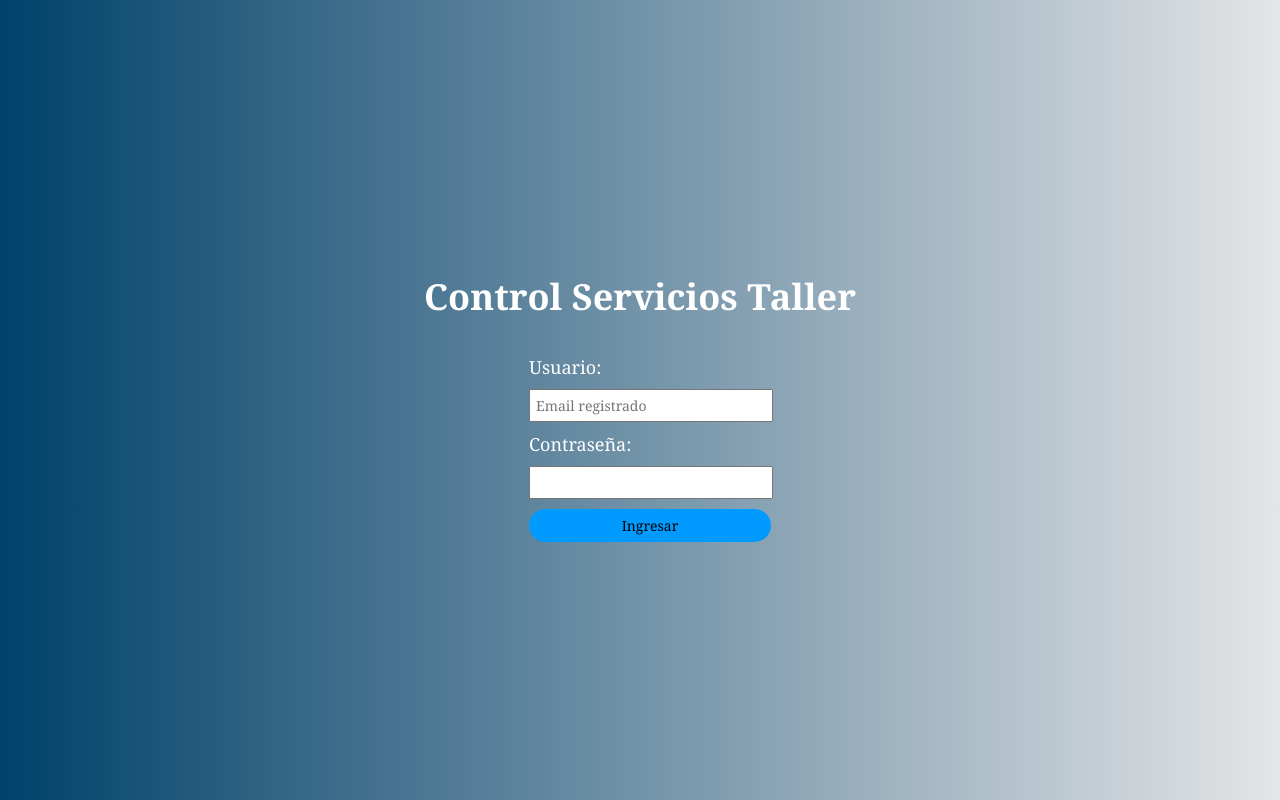
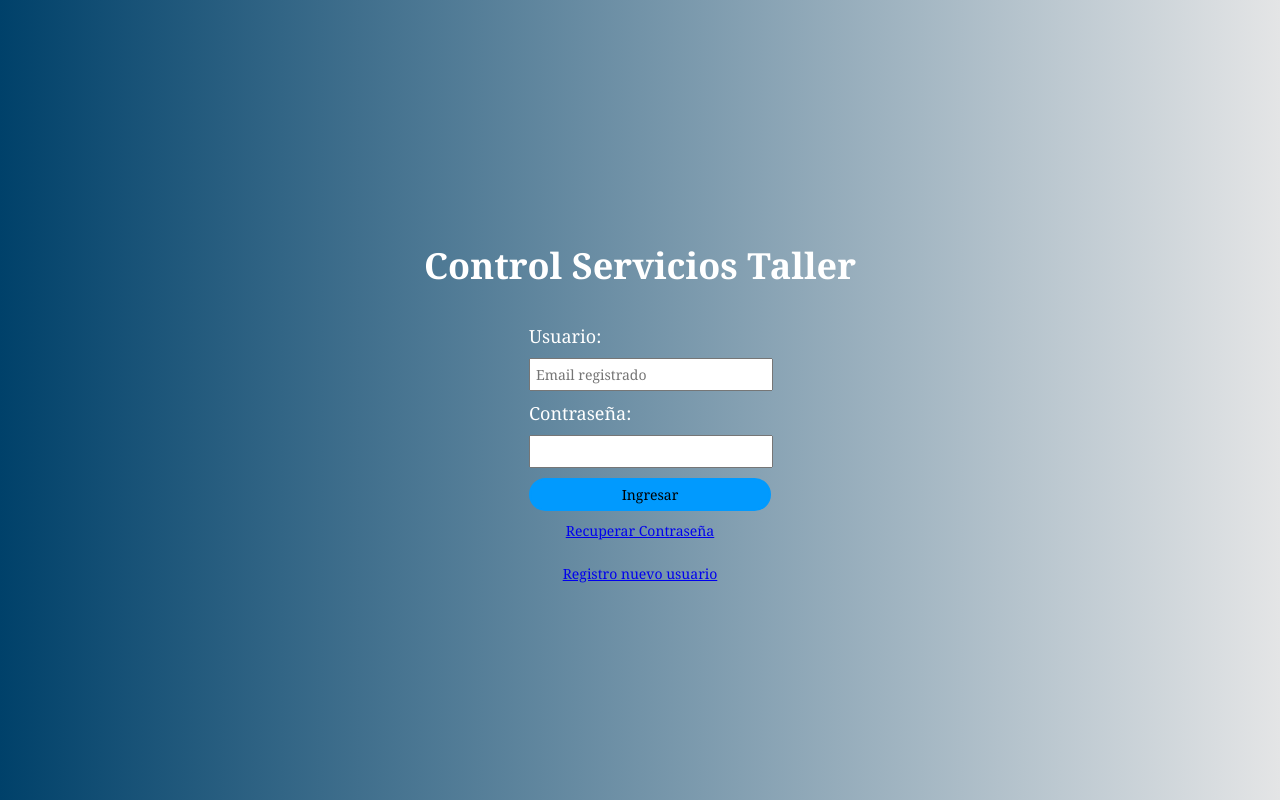
Before and after one commit to Deiby-sys/control_servicios_taller, a React (Create React App) app: page / in a window 1280 px wide. Built offline with nearby package versions, Linux system fonts and the light colour scheme.

Commit message:
Add: delete

```diff
--- a/src/App.css
+++ /dev/null
@@ -1,50 +0,0 @@
-.App {
-  display: flex;
-  flex-direction: column;
-  align-items: center;
-  justify-content: center;
-  font-family:Cambria, Cochin, Georgia, Times, 'Times New Roman', serif;
-  font-size: 18px;
-  color: white;
-  text-align: center;
-}
-
-label {
-  display: block;
-  font-family:Cambria, Cochin, Georgia, Times, 'Times New Roman', serif;
-  margin: 10px;
-  text-align: left;
-}
-
-input {
-  padding: 5px;
-  display: block;
-  margin: 10px;
-  text-align: left;
-  font-family:Cambria, Cochin, Georgia, Times, 'Times New Roman', serif;
-  font-size: 14px;
-  width: 95%;
-}
-
-.btn {
-  background-color: #019afe;
-  border: 2px solid #019afe;
-  cursor: pointer;
-  border-radius: 25px;
-  font-family:Cambria, Cochin, Georgia, Times, 'Times New Roman', serif;
-  text-align: center;
-  width: 100%;
-  /*color: white;*/
-}
-
-.btn:hover {
-  background-color: #048be3;
-  border: 2px solid #048be3;
-  color: white;
-}
-
-p {
-  text-align: center;
-  font-family:Cambria, Cochin, Georgia, Times, 'Times New Roman', serif;
-  font-size: 14px;
-}
--- a/src/App.js
+++ /dev/null
@@ -1,22 +0,0 @@
-
-import './App.css';
-
-function App() {
-  return (
-    <div className="App">
-      <h1>Control Servicios Taller</h1>
-      <form>
-            <label htmlFor="Usuario">Usuario: </label>
-            <input type="email" id="Usuario" email="Usuario" placeholder="Email registrado"/>
-            <label htmlFor="Contraseña">Contraseña: </label>
-            <input type="password" id="Contraseña"/>
-            <input type="submit" class="btn" value="Ingresar"/>
-            {/*<p><a href="#">Recuperar contraseña</a></p>
-            <p><a href="registro_usuario.html">Registro nuevo usuario</a></p>*/}
-      </form>
-
-    </div>
-  );
-}
-
-export default App;
--- a/src/index.css
+++ b/src/index.css
@@ -10,3 +10,62 @@ body {
   background: linear-gradient(to left, #E4E5E6, #00416A); /* W3C, IE 10+/ Edge, Firefox 16+, Chrome 26+, Opera 12+, Safari 7+ */
   display: flex;
 }
+
+.App {
+  display: flex;
+  flex-direction: column;
+  align-items: center;
+  justify-content: center;
+  font-family:Cambria, Cochin, Georgia, Times, 'Times New Roman', serif;
+  font-size: 18px;
+  color: white;
+  text-align: center;
+}
+
+label {
+  display: block;
+  font-family:Cambria, Cochin, Georgia, Times, 'Times New Roman', serif;
+  margin: 10px;
+  text-align: left;
+}
+
+input {
+  padding: 5px;
+  display: block;
+  margin: 10px;
+  text-align: left;
+  font-family:Cambria, Cochin, Georgia, Times, 'Times New Roman', serif;
+  font-size: 14px;
+  width: 95%;
+}
+
+.btn {
+  background-color: #019afe;
+  border: 2px solid #019afe;
+  cursor: pointer;
+  border-radius: 25px;
+  font-family:Cambria, Cochin, Georgia, Times, 'Times New Roman', serif;
+  text-align: center;
+  width: 100%;
+  /*color: white;*/
+}
+
+.btn:hover {
+  background-color: #048be3;
+  border: 2px solid #048be3;
+  color: white;
+}
+
+p {
+  display: block;
+  text-align: center;
+  font-family:Cambria, Cochin, Georgia, Times, 'Times New Roman', serif;
+  font-size: 14px;
+}
+
+a {
+  display: block;
+  text-align: center;
+  font-family:Cambria, Cochin, Georgia, Times, 'Times New Roman', serif;
+  font-size: 14px;
+}
--- a/src/index.js
+++ b/src/index.js
@@ -3,17 +3,37 @@
 import React from 'react';
 import ReactDOM from 'react-dom/client';
 import './index.css';
-import App from './App';
-import reportWebVitals from './reportWebVitals';
 
 const root = ReactDOM.createRoot(document.getElementById('root'));
 root.render(
-  <React.StrictMode>
-    <App />
-  </React.StrictMode>
-);
 
-// If you want to start measuring performance in your app, pass a function
-// to log results (for example: reportWebVitals(console.log))
-// or send to an analytics endpoint. Learn more: https://bit.ly/CRA-vitals
-reportWebVitals();
+    <div className="App">
+      <h1>Control Servicios Taller</h1>
+        <form>
+          <label htmlFor="Usuario">Usuario: </label>
+          <input type="email" id="Usuario" email="Usuario" placeholder="Email registrado"/>
+          <label htmlFor="Contraseña">Contraseña: </label>
+          <input type="password" id="Contraseña"/>
+          <input type="submit" class="btn" value="Ingresar"/>
+          <a
+            className="link_Recuperar"
+            href="http"
+            target="_blank"
+            rel="noopener noreferrer"
+          >
+            Recuperar Contraseña
+          </a>
+          <br></br>
+          <a
+            className="link_Registro"
+            href="http"
+            target="_blank"
+            rel="noopener noreferrer"
+          >
+            Registro nuevo usuario
+          </a>
+            {/*<p><a href="#">Recuperar contraseña</a></p>
+            <p><a href="registro_usuario.html">Registro nuevo usuario</a></p>*/}
+        </form>
+    </div>
+  );
```
